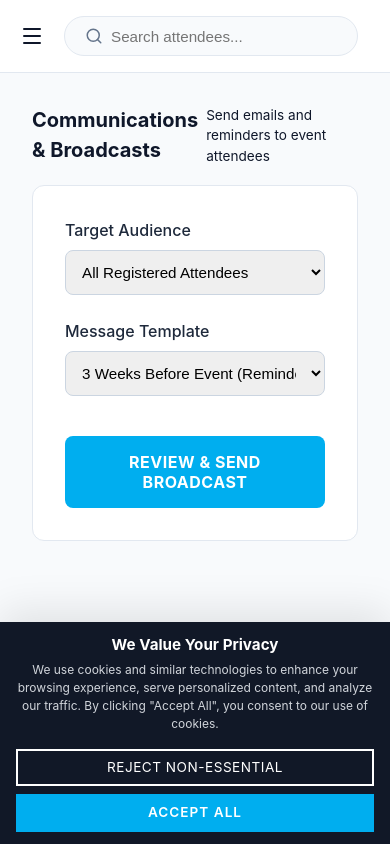
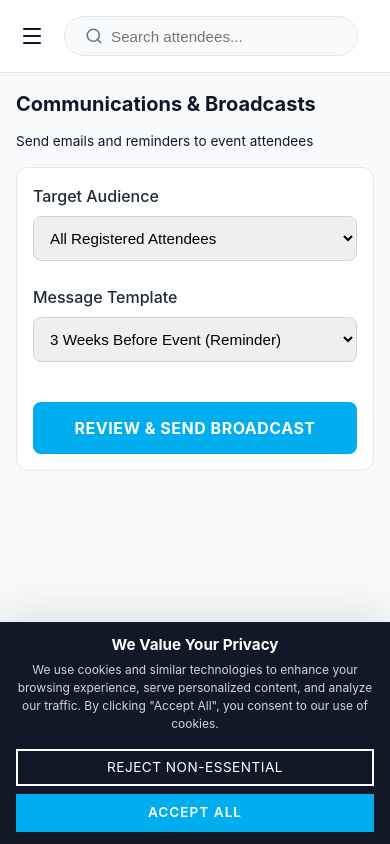
Before and after one commit to Dakolo14/livinglab, a React (Vite) app: page /admin/broadcasts in a window 390 px wide. Built offline with nearby package versions, Linux system fonts and the light colour scheme; no server answers; sample sign-in values are in the browser's storage; a web font is replaced by a local one.

Commit message:
Fix admin dashboard mobile UI scattering

```diff
--- a/src/pages/admin/Admin.css
+++ b/src/pages/admin/Admin.css
@@ -233,6 +233,14 @@
   flex: 1;
   overflow-y: auto;
 }
+
+.admin-card {
+  background-color: #fff;
+  border-radius: 12px;
+  padding: 32px;
+  border: 1px solid #E2E8F0;
+}
+
 
 /* Login */
 .admin-login-container {
@@ -542,15 +550,22 @@
   .admin-header-row > div:last-child {
     width: 100%;
     display: flex;
+    flex-direction: column;
     gap: 8px !important;
   }
 
   .admin-header-row > div:last-child button {
-    flex: 1;
-    padding: 10px 12px !important;
-    font-size: 0.75rem !important;
-    text-align: center;
-    white-space: nowrap;
+    width: 100%;
+    padding: 12px 16px !important;
+    font-size: 0.85rem !important;
+  }
+
+  .admin-page-container {
+    padding: 16px;
+  }
+
+  .admin-card {
+    padding: 16px !important;
   }
 
   .admin-stats-grid {
--- a/src/pages/admin/AdminBroadcasts.tsx
+++ b/src/pages/admin/AdminBroadcasts.tsx
@@ -94,7 +94,7 @@ export const AdminBroadcasts: React.FC = () => {
         </div>
       </div>
 
-      <div style={{ backgroundColor: '#fff', borderRadius: '12px', padding: '32px', border: '1px solid #E2E8F0', maxWidth: '800px' }}>
+      <div className="admin-card" style={{ maxWidth: '800px' }}>
 
         <div style={{ display: 'grid', gap: '24px' }}>
           <div>
```
